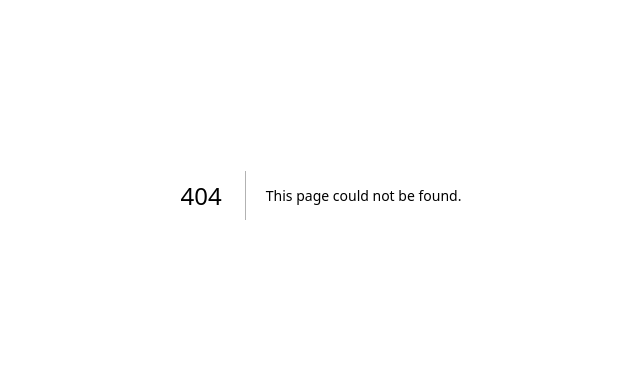
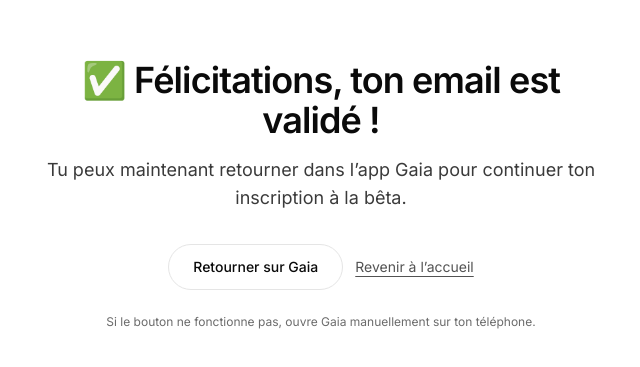
Before and after one commit to chloegaia/gaialandingpage, a Next.js app: page /app/emailverification in a window 1280 px wide. Before the commit this address had no page. Shown: the part 205-572 px from the top of the page, without its empty margins (319-959 px from the left). Built offline with nearby package versions, Linux system fonts and the light colour scheme.

Commit message:
Add email verification confirmation page
This page provides a confirmation message for email verification, guiding users to return to the Gaia app.

```diff
--- /dev/null
+++ b/app/app/emailverification/page.tsx
@@ -0,0 +1,35 @@
+export default function EmailVerificationPage() {
+  return (
+    <main className="min-h-screen flex items-center justify-center px-6">
+      <div className="w-full max-w-xl text-center">
+        <h1 className="text-3xl md:text-4xl font-semibold tracking-tight">
+          ✅ Félicitations, ton email est validé !
+        </h1>
+
+        <p className="mt-4 text-base md:text-lg opacity-80">
+          Tu peux maintenant retourner dans l’app Gaia pour continuer ton inscription à la bêta.
+        </p>
+
+        <div className="mt-8 flex flex-col sm:flex-row gap-3 justify-center">
+          <a
+            href="/"
+            className="inline-flex items-center justify-center rounded-full px-6 py-3 text-sm font-medium border"
+          >
+            Retourner sur Gaia
+          </a>
+
+          <a
+            href="/"
+            className="text-sm underline underline-offset-4 opacity-70 self-center"
+          >
+            Revenir à l’accueil
+          </a>
+        </div>
+
+        <p className="mt-6 text-xs opacity-60">
+          Si le bouton ne fonctionne pas, ouvre Gaia manuellement sur ton téléphone.
+        </p>
+      </div>
+    </main>
+  );
+}
```
